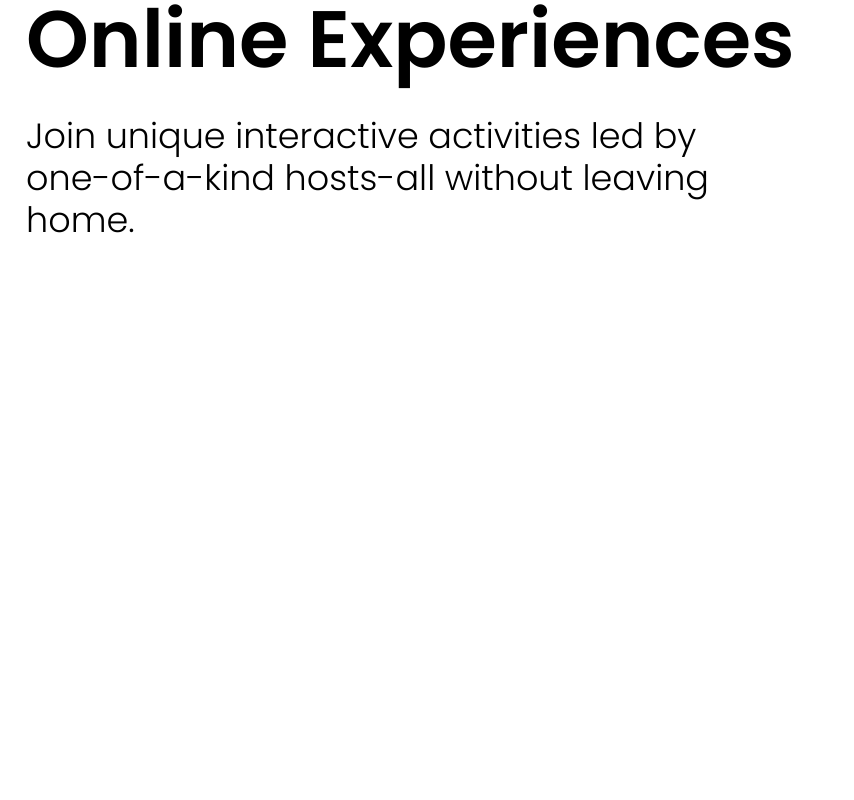
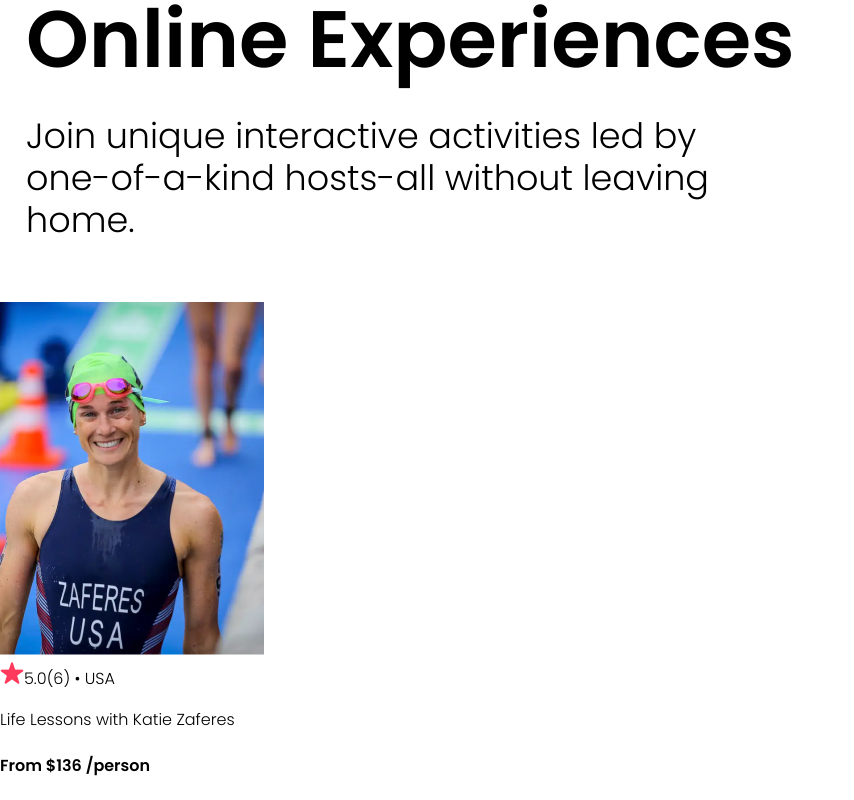
Before and after one commit to AaronJHarvey/AirBNB-Clone, a React (Vite) app: page / in a window 1280 px wide. Shown: the part 653-1453 px from the top of the page, without its empty margins (0-854 px from the left). Before the commit the page ends 955 px from the top, so only its background shows below. Built offline with nearby package versions, Linux system fonts and the light colour scheme.

Commit message:
Adds Card to App

```diff
--- a/src/App.jsx
+++ b/src/App.jsx
@@ -1,12 +1,14 @@
 import React from 'react';
 import Navbar from './Components/Navbar';
 import Hero from './Components/Hero';
+import Card from './Components/Card';
 
 export default function App () {
 	return (
 		<div>
 			<Navbar />
 			<Hero />
+			<Card />
 		</div>
 	);
 }
```
